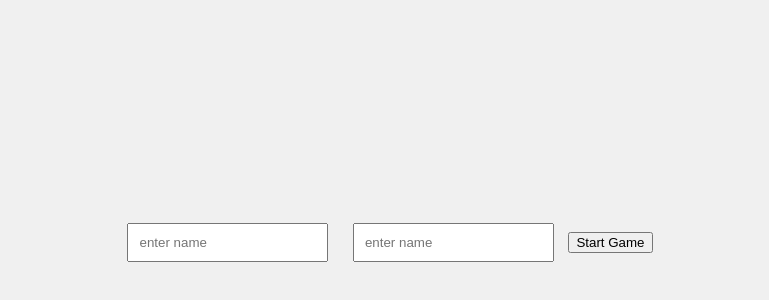
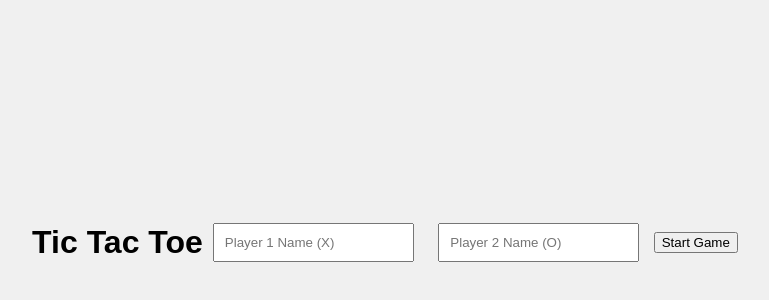
Before and after one commit to acciojob/tictactoe-Safin133847, a website: page main.html in a window 1280 px wide. Shown: the part 166-466 px from the top of the page, without its empty margins (255-1024 px from the left). Drawn offline with Linux system fonts and the light colour scheme.

Commit message:
created a submission

```diff
--- a/main.html
+++ b/main.html
@@ -7,10 +7,11 @@
     <link rel="stylesheet" href="styles.css">
 </head>
 <body>
+    <h1>Tic Tac Toe</h1> <!-- Ensure this line is present -->
     <div class="container">
         <div class="player-names">
-            <input type="text" id="player1" placeholder="enter name">
-            <input type="text" id="player2" placeholder="enter name">
+            <input type="text" id="player1" placeholder="Player 1 Name (X)">
+            <input type="text" id="player2" placeholder="Player 2 Name (O)">
             <button id="submit">Start Game</button>
         </div>
         <div class="game" style="display:none;">
@@ -28,5 +29,6 @@
             <div class="message"></div>
         </div>
     </div>
+    <script src="script.js"></script> <!-- Link to your JavaScript file -->
 </body>
 </html>
```
